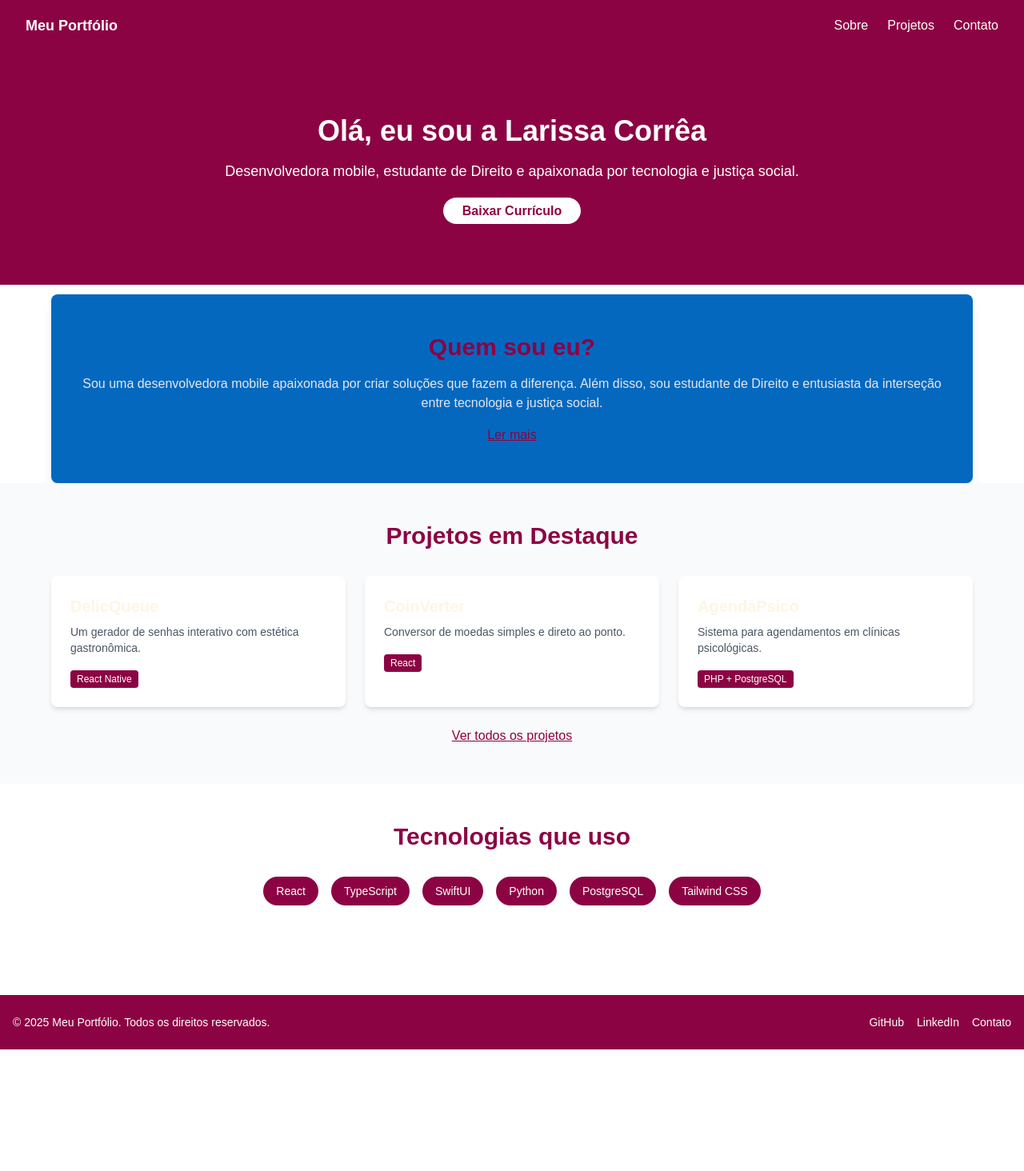
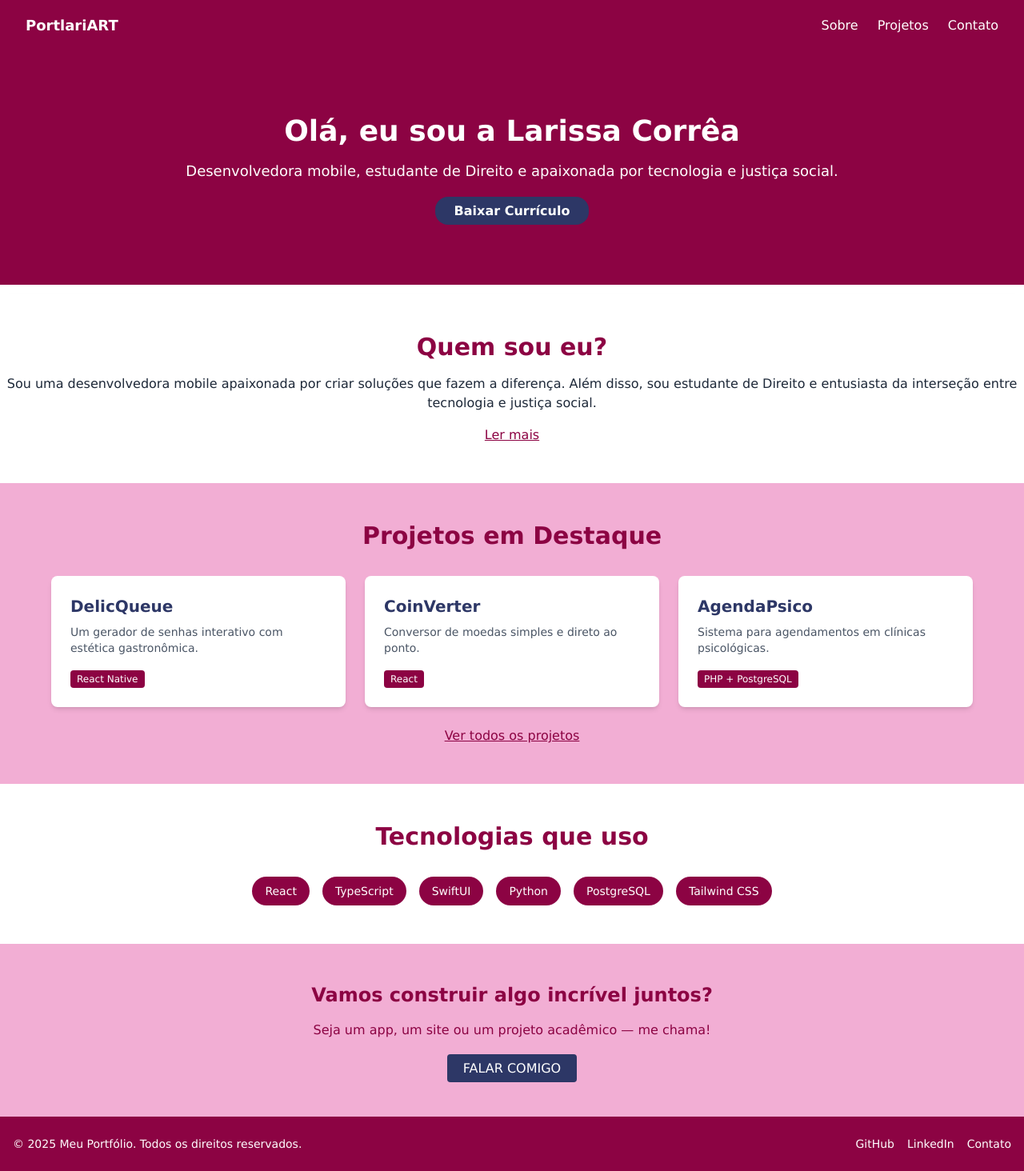
Before and after one commit to resenhandodirei/PortlariART_React-Next.js, a Next.js app: page / in a window 1280 px wide. Shown: the whole page at 80% size. Before the commit the page ends 1312 px from the top, so only its background shows below. Built offline with nearby package versions, Linux system fonts and the light colour scheme.

Commit message:
feat: home feita

```diff
--- /dev/null
+++ b/src/app/components/CallToAction.tsx
@@ -0,0 +1,11 @@
+import Link from 'next/link'
+
+export default function CallToAction() {
+  return (
+    <section className="py-12 bg-[#F2AED4] text-[#8C0343] text-center">
+      <h2 className="text-2xl font-semibold mb-4">Vamos construir algo incrível juntos?</h2>
+      <p className="mb-6">Seja um app, um site ou um projeto acadêmico — me chama!</p>
+      <Link href="/contato" className="bg-[#2D3766] text-white px-5 py-2 rounded font-medium hover:bg-[#033867] transition-opacity uppercase">Falar comigo</Link>
+    </section>
+  )
+}
--- a/src/app/components/Footer.tsx
+++ b/src/app/components/Footer.tsx
@@ -1,6 +1,6 @@
 export default function Footer() {
     return (
-      <footer className="bg-[#8C0343] text-white py-6 mt-16">
+      <footer className="bg-[#8C0343] text-white py-6">
         <div className="max-w-7xl mx-auto px-4 flex flex-col md:flex-row justify-between items-center text-sm">
           <p className="mb-2 md:mb-0">&copy; {new Date().getFullYear()} Meu Portfólio. Todos os direitos reservados.</p>
 
--- a/src/app/components/Hero.tsx
+++ b/src/app/components/Hero.tsx
@@ -6,7 +6,7 @@ export default function Hero() {
         <p className="text-lg mb-6">Desenvolvedora mobile, estudante de Direito e apaixonada por tecnologia e justiça social.</p>
         <a
           href="/cv-larissa.pdf"
-          className="bg-white text-[#8C0343] px-6 py-2 rounded-full font-semibold hover:bg-gray-100 transition"
+          className="bg-[#2D3766] text-white px-6 py-2 rounded-2xl font-semibold hover:bg-[#033867] transition"
           download
         >
           Baixar Currículo
--- a/src/app/components/Navbar.tsx
+++ b/src/app/components/Navbar.tsx
@@ -9,19 +9,25 @@ export default function Navbar() {
       <div className="max-w-7xl mx-auto px-4 sm:px-6 lg:px-8">
         <div className="flex justify-between items-center h-16">
           {/* Logo / Nome */}
-          <div className="text-lg font-bold">Meu Portfólio</div>
+          <div className="text-lg font-bold">PortlariART</div>
 
           {/* Links */}
           <div className="hidden md:flex space-x-6">
-            <Link href="#sobre" className="hover:text-gray-200">
-              Sobre
-            </Link>
-            <Link href="#projetos" className="hover:text-gray-200">
-              Projetos
-            </Link>
-            <Link href="#contato" className="hover:text-gray-200">
-              Contato
-            </Link>
+            {[
+              { href: '#sobre', label: 'Sobre' },
+              { href: '#projetos', label: 'Projetos' },
+              { href: '#contato', label: 'Contato' },
+            ].map(({ href, label }) => (
+              <Link
+                key={href}
+                href={href}
+                className="relative hover:text-gray-100 transition"
+              >
+                <span className="after:content-[''] after:absolute after:left-0 after:-bottom-1 after:w-0 after:h-[2px] after:bg-white after:transition-all after:duration-300 hover:after:w-full">
+                  {label}
+                </span>
+              </Link>
+            ))}
           </div>
         </div>
       </div>
--- a/src/app/components/ProjetosDestaque.tsx
+++ b/src/app/components/ProjetosDestaque.tsx
@@ -2,21 +2,21 @@ import Link from 'next/link'
 
 export default function ProjetosDestaque() {
   return (
-    <section className="py-12 px-6 bg-gray-50">
+    <section className="py-12 px-6 bg-[#F2AED4]">
       <h2 className="text-3xl font-bold text-center mb-8 text-[#8C0343]">Projetos em Destaque</h2>
       <div className="grid md:grid-cols-3 gap-6 max-w-6xl mx-auto">
         <div className="bg-white shadow-md rounded-lg p-6">
-          <h3 className="text-xl font-semibold mb-2">DelicQueue</h3>
+          <h3 className="text-xl font-semibold mb-2 text-[#2D3766]">DelicQueue</h3>
           <p className="text-sm text-gray-600 mb-4">Um gerador de senhas interativo com estética gastronômica.</p>
           <span className="text-xs bg-[#8C0343] text-white px-2 py-1 rounded">React Native</span>
         </div>
         <div className="bg-white shadow-md rounded-lg p-6">
-          <h3 className="text-xl font-semibold mb-2">CoinVerter</h3>
+          <h3 className="text-xl font-semibold mb-2 text-[#2D3766]">CoinVerter</h3>
           <p className="text-sm text-gray-600 mb-4">Conversor de moedas simples e direto ao ponto.</p>
           <span className="text-xs bg-[#8C0343] text-white px-2 py-1 rounded">React</span>
         </div>
         <div className="bg-white shadow-md rounded-lg p-6">
-          <h3 className="text-xl font-semibold mb-2">AgendaPsico</h3>
+          <h3 className="text-xl font-semibold mb-2 text-[#2D3766]">AgendaPsico</h3>
           <p className="text-sm text-gray-600 mb-4">Sistema para agendamentos em clínicas psicológicas.</p>
           <span className="text-xs bg-[#8C0343] text-white px-2 py-1 rounded">PHP + PostgreSQL</span>
         </div>
--- a/src/app/components/ResumoSobreMim.tsx
+++ b/src/app/components/ResumoSobreMim.tsx
@@ -2,9 +2,9 @@ import Link from 'next/link'
 
 export default function ResumoSobreMim() {
   return (
-    <section className="py-12 px-6 text-center max-w-6xl mx-auto bg-[#0468BF] rounded-lg shadow-lg text-white mt-3">
+    <section className="py-12 text-center mx-auto shadow-lg text-white mt-3">
       <h2 className="text-3xl font-bold text-[#8C0343] mb-4">Quem sou eu?</h2>
-      <p className="text-gray-200 mb-4">
+      <p className="text-gray-800 mb-4">
         Sou uma desenvolvedora mobile apaixonada por criar soluções que fazem a diferença. Além disso, sou estudante de Direito e entusiasta da interseção entre tecnologia e justiça social.
       </p>
       <Link href="/about" className="text-[#8C0343] underline font-medium">Ler mais</Link>
--- a/src/app/globals.css
+++ b/src/app/globals.css
@@ -12,15 +12,10 @@
   --font-mono: var(--font-geist-mono);
 }
 
-@media (prefers-color-scheme: dark) {
-  :root {
-    --background: #FEF5E4;
-    --foreground: #ededed;
-  }
-}
+
 
 body {
   background: var(--background);
   color: var(--foreground);
-  font-family: Arial, Helvetica, sans-serif;
+  font-family: Verdana, sans-serif;
 }
--- a/src/app/page.tsx
+++ b/src/app/page.tsx
@@ -5,6 +5,7 @@ import Hero from "./components/Hero";
 import ResumoSobreMim from "./components/ResumoSobreMim";
 import ProjetosDestaque from "./components/ProjetosDestaque";
 import SkillsPreview from "./components/SkillsPreview";
+import CallToAction from "./components/CallToAction";
 
 export default function Home() {
   return (
@@ -14,6 +15,7 @@ export default function Home() {
     <ResumoSobreMim />
     <ProjetosDestaque />
     <SkillsPreview />
+    <CallToAction />
     <Footer />
     </>
   );
```
